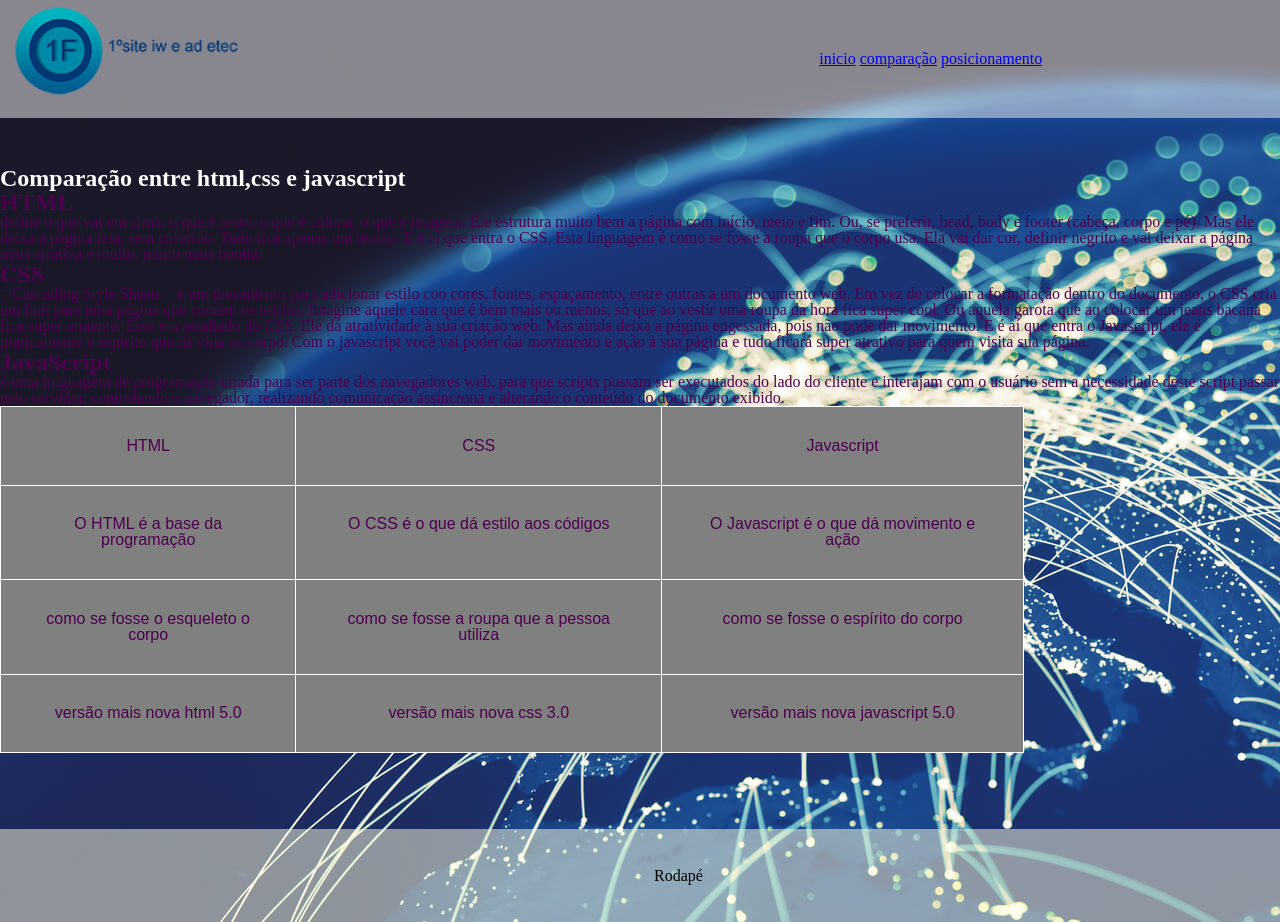
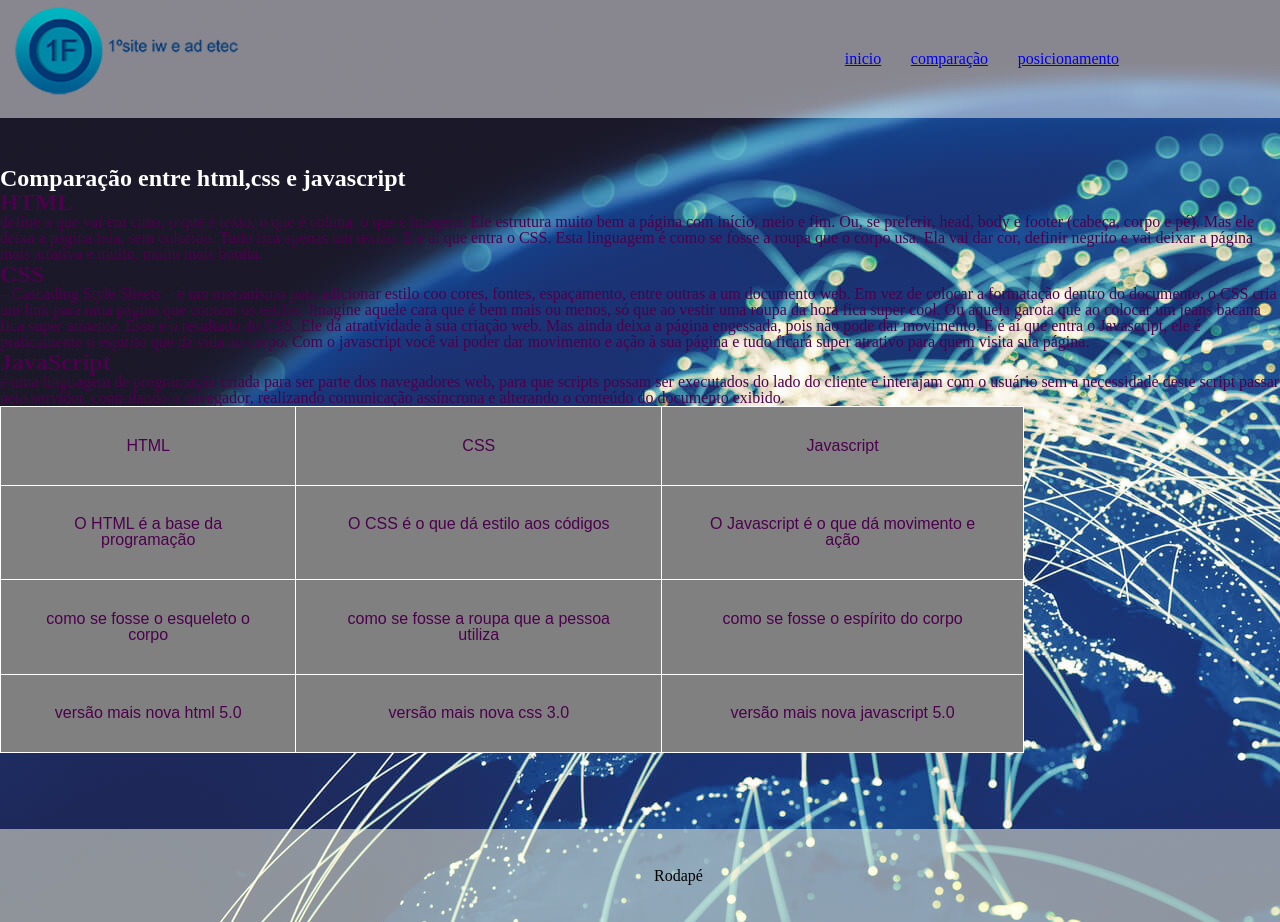
Before and after one commit to Jaumh/Projetos-da-etec, a plain HTML site: page javascrip.html in a window 1280 px wide. Shown: the top 922 px of the page. Drawn offline with Linux system fonts and the light colour scheme.

Commit message:
versão 7

```diff
--- a/javascrip.html
+++ b/javascrip.html
@@ -16,9 +16,9 @@
 	<img src="imagens/1 logo trasparente2.png"; class="logo">
 
 <ul class="ul">
-        <li><a href="index.html">inicio</a></li>
-        <li><a href="javascrip.html">comparação</a></li>
-        <li><a href="posicionamento.html">posicionamento</a></li>
+        <li class="li"><a href="index.html">inicio</a></li>
+        <li class="li"><a href="javascrip.html">comparação</a></li>
+        <li class="li"><a href="posicionamento.html">posicionamento</a></li>
 
     </ul>
 	</nav>
```
Also changed, not shown: posicionamento.html (+3 -3 lines).
